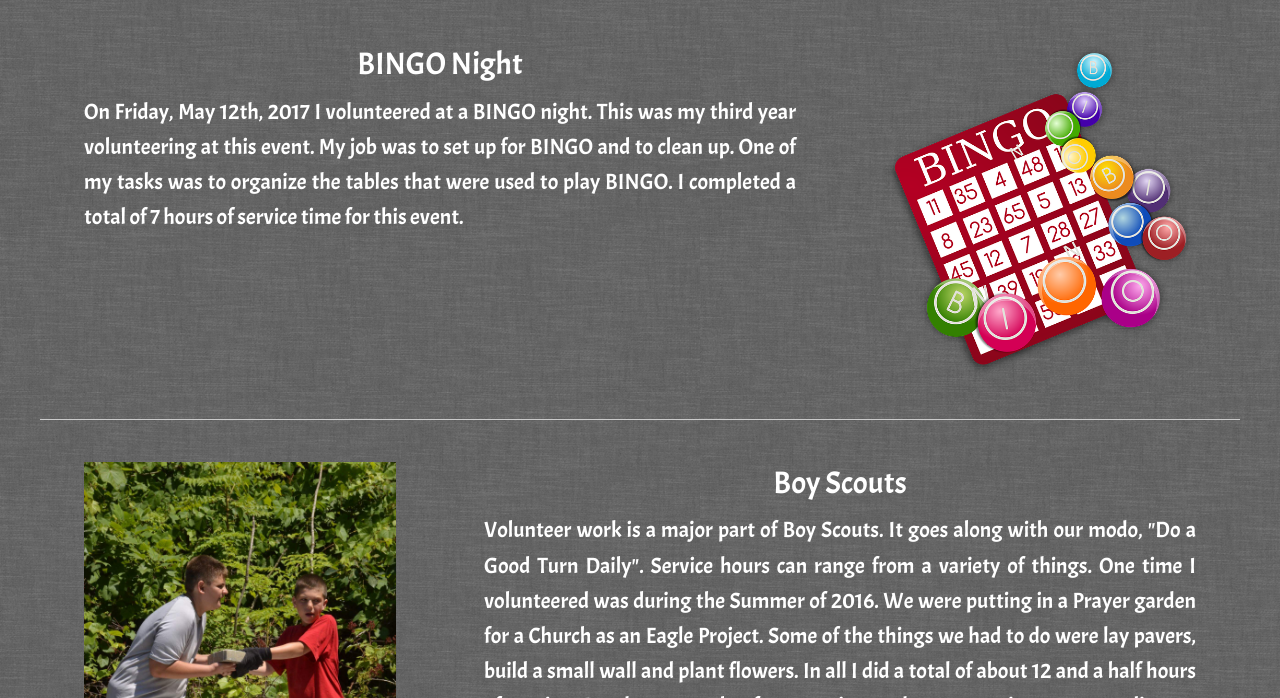
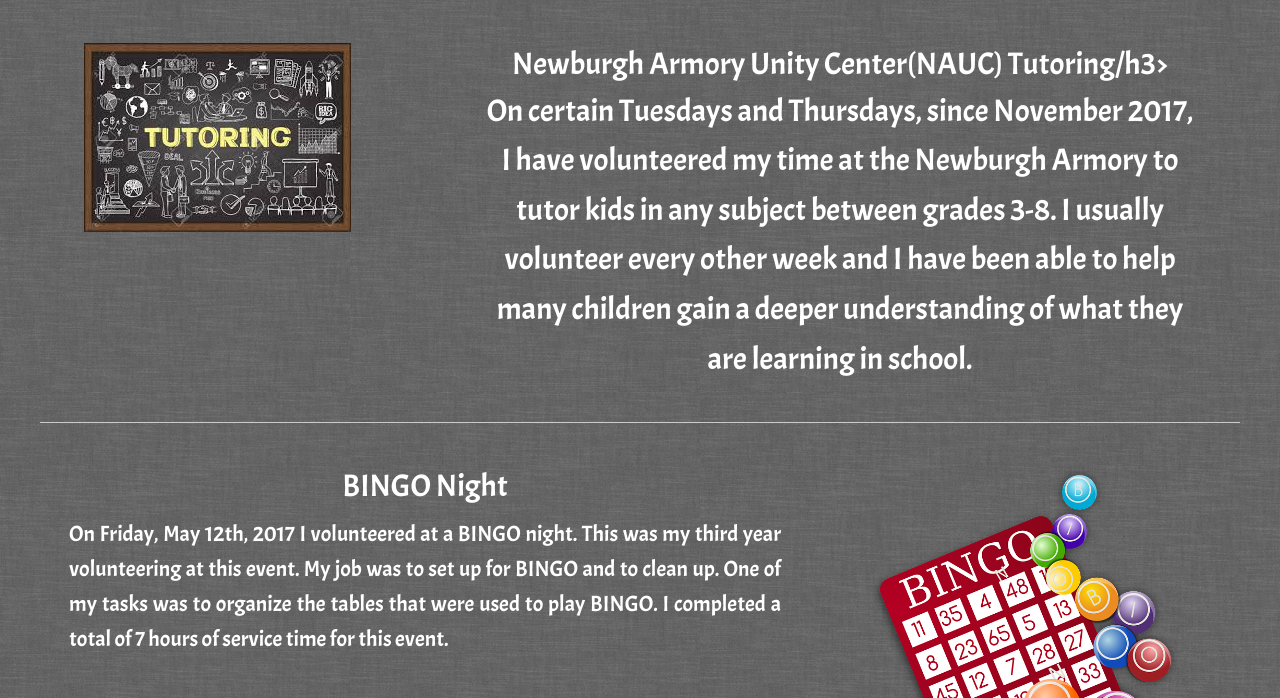
Before and after one commit to kvillano/kvillano.github.io, a plain HTML site: page sample5.html in a window 1280 px wide. Shown: the part 742-1440 px from the top of the page. Drawn offline with Linux system fonts and the light colour scheme.

Commit message:
Update sample5.html

```diff
--- a/sample5.html
+++ b/sample5.html
@@ -131,6 +131,19 @@
         <div class="about-me">
 
           <div class="row">
+            <div class="small-12 medium-4 columns">
+    <img class="my-picture" src="Images\tutoring.jpeg" alt="Space">
+</div>
+  <div class=" small-12 medium-8 columns">
+    <h3 id="about-me-title">Newburgh Armory Unity Center(NAUC) Tutoring/h3>
+        <p>
+        On certain Tuesdays and Thursdays, since November 2017, I have volunteered my time at the Newburgh Armory to tutor kids
+          in any subject between grades 3-8. I usually volunteer every other week and I have been able to help many children gain
+          a deeper understanding of what they are learning in school.
+        </p>
+</div>
+<hr>
+          <div class="row">
             <div class="small-12 medium-8 columns">
           <h3 id="about-me-title">BINGO Night</h3>
               <p>
```
